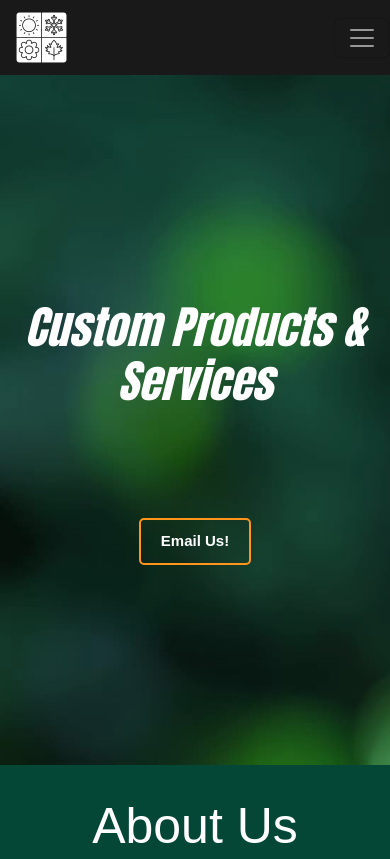
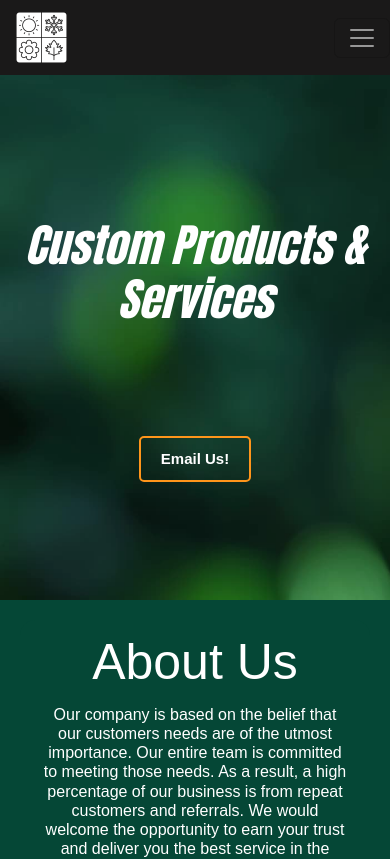
Before and after one commit to MikeAtwood/custom-products, a React (Vite) app: page / in a window 390 px wide. Shown: the top 859 px of the page. Built offline with nearby package versions, Linux system fonts and the light colour scheme.

Commit message:
updated hero height

```diff
--- a/src/App.css
+++ b/src/App.css
@@ -429,7 +429,7 @@ nav.navbar {
     background-color: #1a1919;
     background-image: url('./assets/img/hero2.jpeg');
     /* background-position: center; */
-    max-height: 800px;
+    max-height: 400px;
     max-width: 100vw;
   }
   .hero-container a {
```
